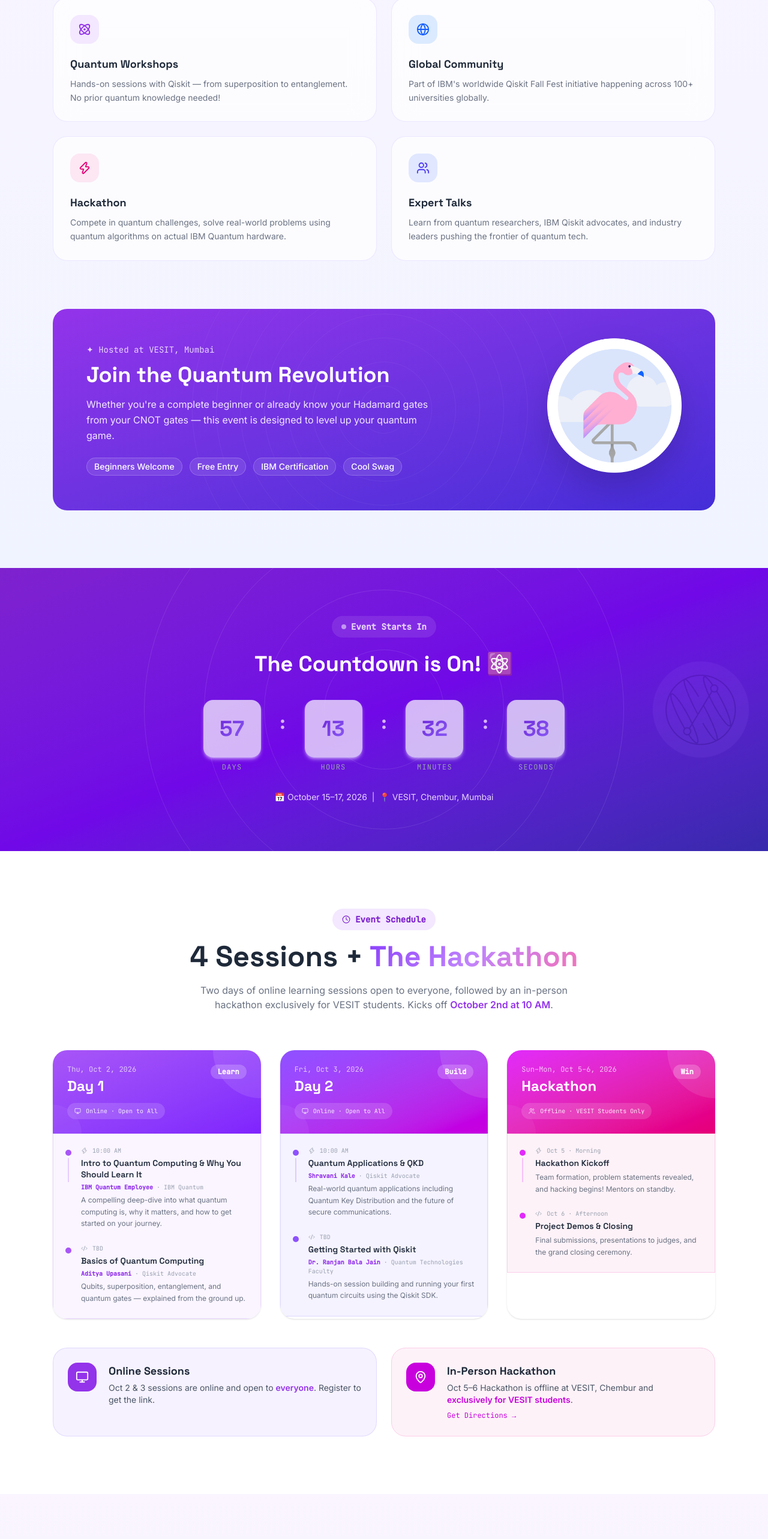
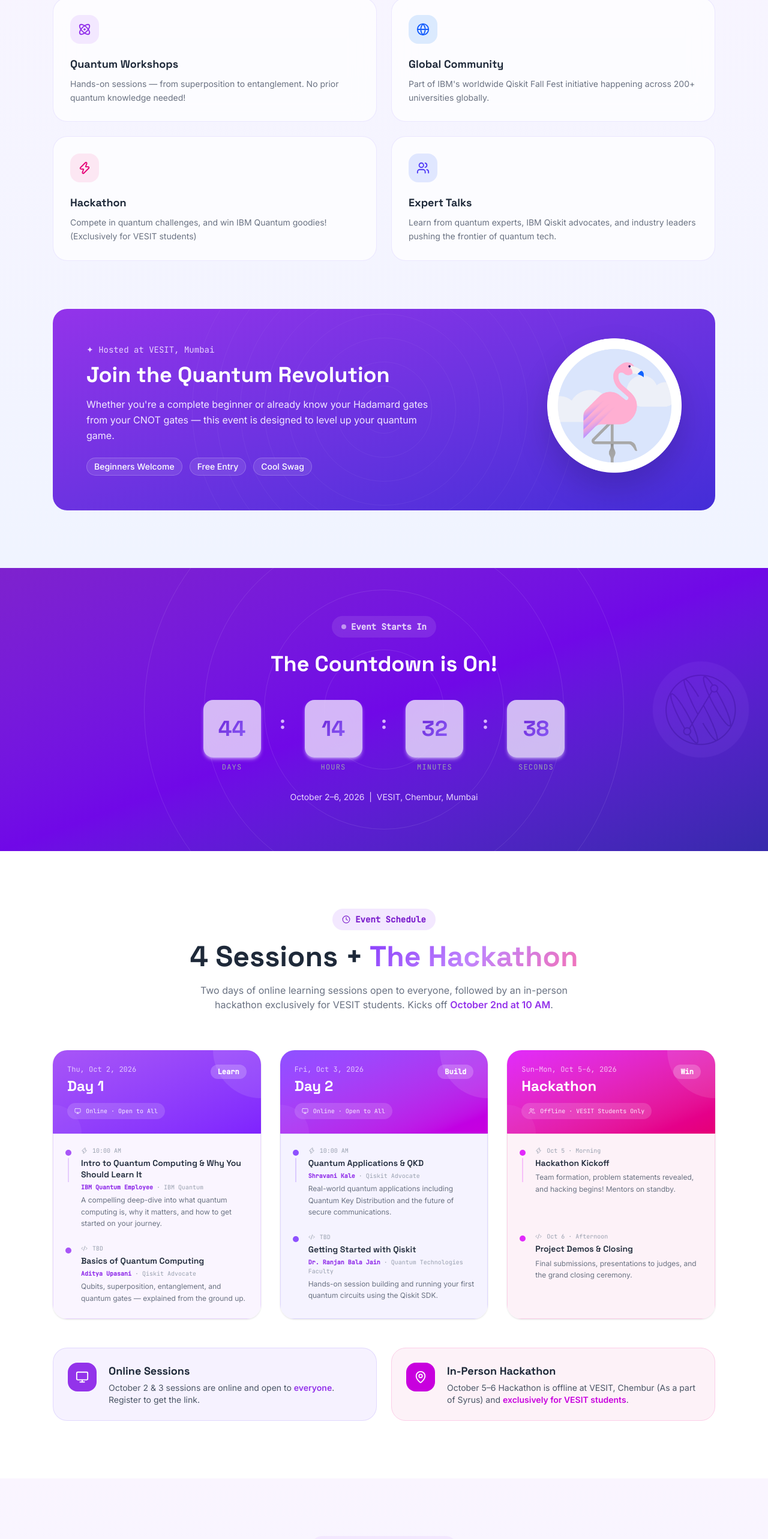
Before and after one commit to adityaupasani594/QFF2026, a React (Vite) app: page / in a window 1280 px wide. Shown: the part 1176-3742 px from the top of the page at 60% size. Built offline with nearby package versions, Linux system fonts and the light colour scheme.

Commit message:
Minor changes 1.0

```diff
--- a/src/components/About.jsx
+++ b/src/components/About.jsx
@@ -8,25 +8,25 @@
   {
     icon: Atom,
     title: 'Quantum Workshops',
-    desc: 'Hands-on sessions with Qiskit — from superposition to entanglement. No prior quantum knowledge needed!',
+    desc: 'Hands-on sessions — from superposition to entanglement. No prior quantum knowledge needed!',
     color: 'bg-purple-100 text-purple-600',
   },
   {
     icon: Globe,
     title: 'Global Community',
-    desc: "Part of IBM's worldwide Qiskit Fall Fest initiative happening across 100+ universities globally.",
+    desc: "Part of IBM's worldwide Qiskit Fall Fest initiative happening across 200+ universities globally.",
     color: 'bg-blue-100 text-blue-600',
   },
   {
     icon: Zap,
     title: 'Hackathon',
-    desc: 'Compete in quantum challenges, solve real-world problems using quantum algorithms on actual IBM Quantum hardware.',
+    desc: 'Compete in quantum challenges, and win IBM Quantum goodies! (Exclusively for VESIT students)',
     color: 'bg-pink-100 text-pink-600',
   },
   {
     icon: Users,
     title: 'Expert Talks',
-    desc: 'Learn from quantum researchers, IBM Qiskit advocates, and industry leaders pushing the frontier of quantum tech.',
+    desc: 'Learn from quantum experts, IBM Qiskit advocates, and industry leaders pushing the frontier of quantum tech.',
     color: 'bg-indigo-100 text-indigo-600',
   },
 ];
@@ -125,7 +125,7 @@
                 this event is designed to level up your quantum game.
               </p>
               <div className="mt-6 flex flex-wrap gap-3">
-                {['Beginners Welcome', 'Free Entry', 'IBM Certification', 'Cool Swag'].map((tag) => (
+                {['Beginners Welcome', 'Free Entry', 'Cool Swag'].map((tag) => (
                   <span key={tag} className="px-3 py-1 bg-white/10 border border-white/20 rounded-full text-sm font-medium text-white backdrop-blur-sm">
                     {tag}
                   </span>
--- a/src/components/Countdown.jsx
+++ b/src/components/Countdown.jsx
@@ -41,7 +41,7 @@
 export default function Countdown() {
   const ref = useRef(null);
   const isInView = useInView(ref, { once: true, margin: '-80px' });
-  const { days, hours, minutes, seconds } = useCountdown('2026-10-15T09:00:00+05:30');
+  const { days, hours, minutes, seconds } = useCountdown('2026-10-02T10:00:00+05:30');
 
   return (
     <section className="py-20 bg-gradient-to-br from-purple-700 via-violet-700 to-indigo-800 relative overflow-hidden">
@@ -82,7 +82,7 @@
             Event Starts In
           </div>
           <h2 className="font-display font-bold text-3xl md:text-4xl text-white mb-10">
-            The Countdown is On! ⚛️
+            The Countdown is On!
           </h2>
           <div className="flex gap-4 md:gap-8 justify-center">
             <CountdownUnit value={days} label="Days" />
@@ -94,7 +94,7 @@
             <CountdownUnit value={seconds} label="Seconds" />
           </div>
           <p className="font-body text-purple-200 text-sm mt-8">
-            📅 October 15–17, 2026 &nbsp;|&nbsp; 📍 VESIT, Chembur, Mumbai
+            October 2–6, 2026 &nbsp;|&nbsp; VESIT, Chembur, Mumbai
           </p>
         </motion.div>
       </div>
--- a/src/components/FAQ.jsx
+++ b/src/components/FAQ.jsx
@@ -114,7 +114,7 @@
         </div>
 
         {/* Still have questions */}
-        <motion.div
+        {/* <motion.div
           initial={{ opacity: 0 }}
           whileInView={{ opacity: 1 }}
           viewport={{ once: true }}
@@ -129,7 +129,7 @@
           >
             ✉️ Contact Us
           </a>
-        </motion.div>
+        </motion.div> */}
       </div>
     </section>
   );
--- a/src/components/Schedule.jsx
+++ b/src/components/Schedule.jsx
@@ -131,7 +131,7 @@
                 whileInView={{ opacity: 1, y: 0 }}
                 viewport={{ once: true, margin: '-60px' }}
                 transition={{ duration: 0.6, delay: di * 0.15 }}
-                className="rounded-3xl overflow-hidden shadow-sm hover:shadow-lg hover:shadow-purple-100 transition-all duration-300"
+                className="rounded-3xl overflow-hidden shadow-sm hover:shadow-lg hover:shadow-purple-100 transition-all duration-300 flex flex-col"
               >
                 {/* Day header */}
                 <div className={`bg-gradient-to-br ${day.color} p-6 text-white relative overflow-hidden`}>
@@ -156,7 +156,7 @@
                 </div>
 
                 {/* Timeline events */}
-                <div className={`${day.light} border p-5 space-y-5`}>
+                <div className={`${day.light} border p-5 flex flex-col flex-1 gap-5`}>
                   {day.events.map((event, ei) => {
                     const Icon = event.icon;
                     return (
@@ -166,7 +166,7 @@
                         whileInView={{ opacity: 1, x: 0 }}
                         viewport={{ once: true }}
                         transition={{ duration: 0.4, delay: di * 0.1 + ei * 0.1 }}
-                        className="flex gap-4 items-start group"
+                        className="flex gap-4 items-start group flex-1"
                       >
                         <div className="flex flex-col items-center gap-1 flex-shrink-0 mt-1.5">
                           <div className={`w-2.5 h-2.5 rounded-full ${day.dot} flex-shrink-0`} />
@@ -217,7 +217,7 @@
             <div>
               <h4 className="font-display font-bold text-lg text-gray-800 mb-1">Online Sessions</h4>
               <p className="font-body text-sm text-gray-600">
-                Oct 2 & 3 sessions are online and open to <span className="font-semibold text-purple-600">everyone</span>.
+                October 2 & 3 sessions are online and open to <span className="font-semibold text-purple-600">everyone</span>.
                 Register to get the link.
               </p>
             </div>
@@ -237,18 +237,9 @@
             <div>
               <h4 className="font-display font-bold text-lg text-gray-800 mb-1">In-Person Hackathon</h4>
               <p className="font-body text-sm text-gray-600">
-                Oct 5–6 Hackathon is offline at VESIT, Chembur and{' '}
+                October 5–6 Hackathon is offline at VESIT, Chembur (As a part of Syrus) and{' '}
                 <span className="font-semibold text-fuchsia-600">exclusively for VESIT students</span>.
               </p>
-              <a
-                id="directions-btn"
-                href="https://maps.google.com/?q=VESIT+Chembur+Mumbai"
-                target="_blank"
-                rel="noopener noreferrer"
-                className="inline-block mt-2 font-mono text-xs text-fuchsia-600 hover:underline"
-              >
-                Get Directions →
-              </a>
             </div>
           </motion.div>
         </div>
--- a/src/components/Speakers.jsx
+++ b/src/components/Speakers.jsx
@@ -156,22 +156,6 @@
             <SpeakerCard key={s.name + i} speaker={s} index={i} />
           ))}
         </div>
-
-        {/* Hackathon mentors note */}
-        <motion.div
-          initial={{ opacity: 0, y: 20 }}
-          whileInView={{ opacity: 1, y: 0 }}
-          viewport={{ once: true }}
-          className="text-center"
-        >
-          <div className="inline-flex items-center gap-3 glass-purple rounded-2xl px-6 py-4 border border-purple-200">
-            <Users size={15} className="text-purple-500" />
-            <span className="font-mono text-purple-600 text-sm">
-              Hackathon mentors to be announced · Oct 5–6 at VESIT
-            </span>
-            <span className="animate-pulse text-purple-400">✦</span>
-          </div>
-        </motion.div>
       </div>
     </section>
   );
```
